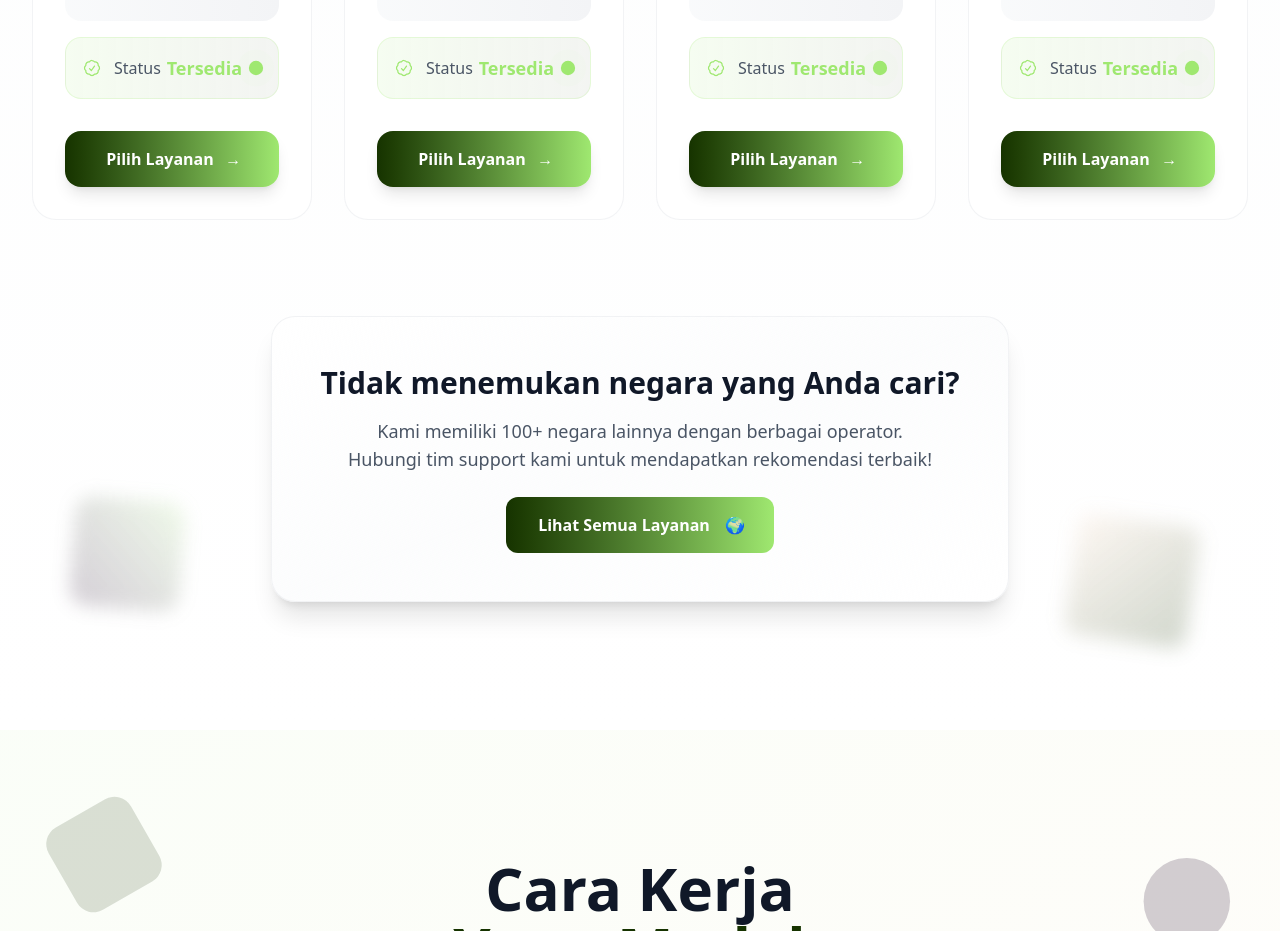
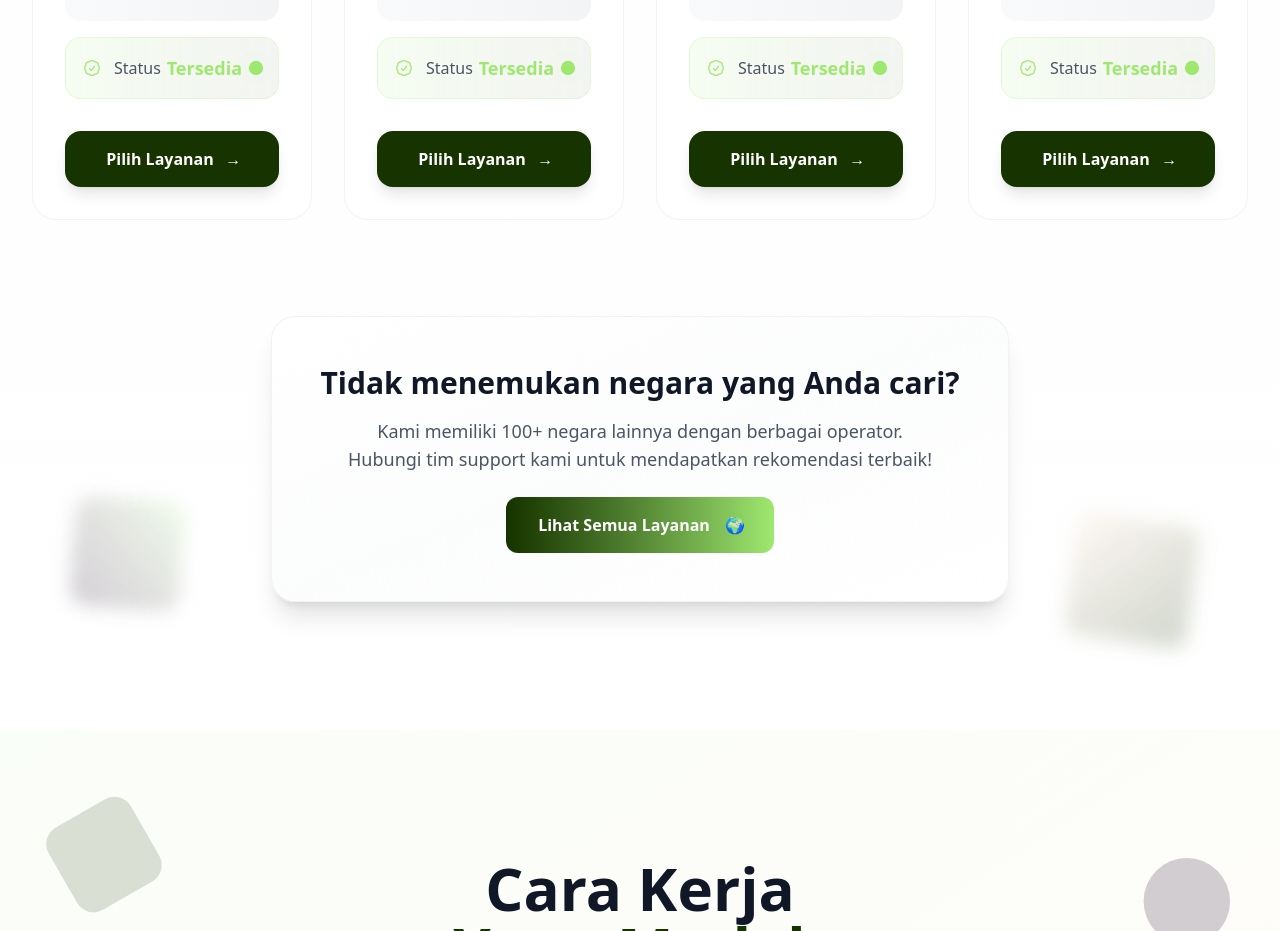
Before and after one commit to akbarryyan/otp-project, a React (Vite) app in the folder frontend/: page / in a window 1280 px wide. Shown: the part 3140-4071 px from the top of the page. Built offline with nearby package versions, Linux system fonts and the light colour scheme; no server answers.

Commit message:
feat: update OTPServicesSection button styling for improved visual feedback and consistency

```diff
--- a/frontend/src/components/landingPage/OTPServicesSection.tsx
+++ b/frontend/src/components/landingPage/OTPServicesSection.tsx
@@ -429,7 +429,7 @@ const OTPServicesSection: React.FC = () => {
                     boxShadow: "0 20px 40px -12px rgba(22,51,0,0.3)",
                   }}
                   whileTap={{ scale: 0.98 }}
-                  className="w-full px-6 py-4 bg-gradient-to-r from-[#163300] to-[#9FE870] hover:from-[#9FE870] hover:to-[#163300] text-white font-bold rounded-2xl transition-all duration-500 shadow-lg group-hover:shadow-2xl relative overflow-hidden"
+                  className="w-full px-6 py-4 bg-[#163300] hover:bg-[#9FE870] text-white font-bold rounded-2xl transition-all duration-500 shadow-lg group-hover:shadow-2xl relative overflow-hidden"
                 >
                   <motion.div
                     className="absolute inset-0 bg-gradient-to-r from-transparent via-white/20 to-transparent -skew-x-12"
```
